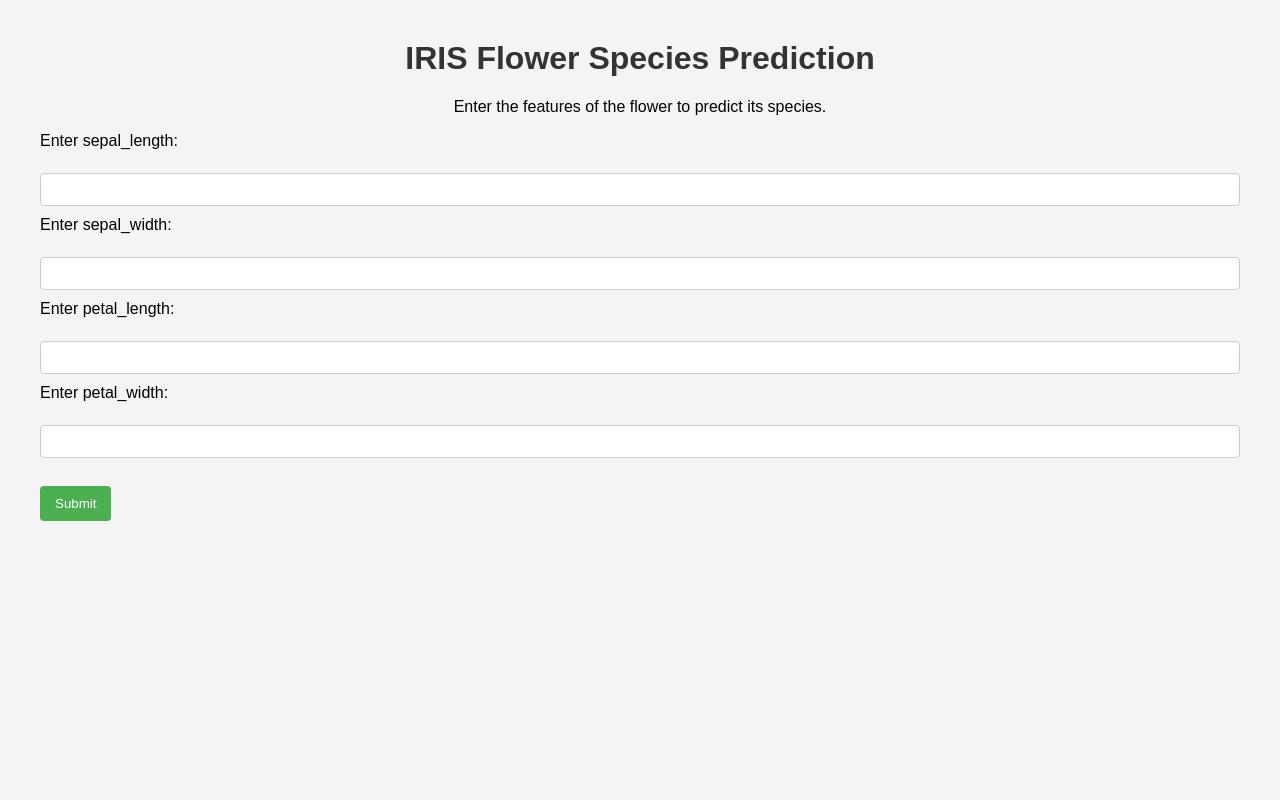
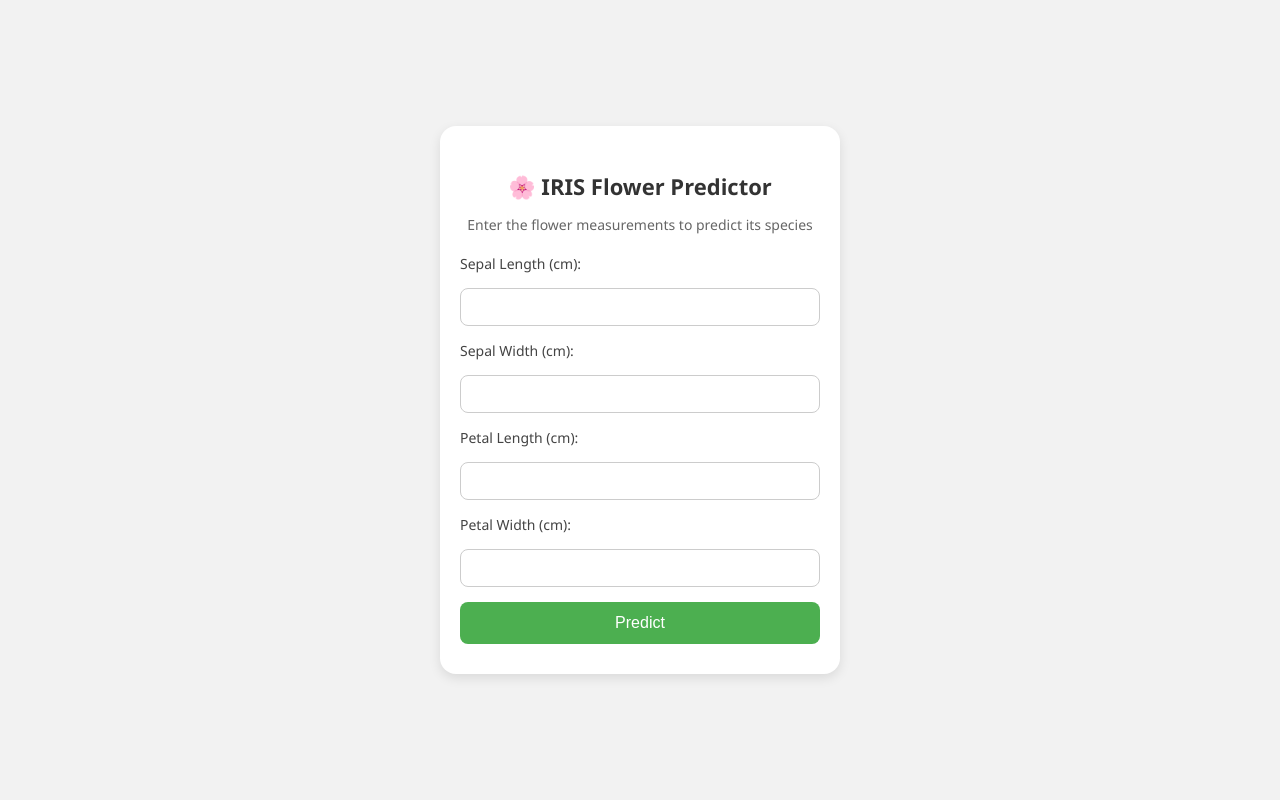
Before and after one commit to panesar880-svg/nvrpghuman, a Flask app: page / in a window 1280 px wide. Run offline with Flask 3, Linux system fonts and the light colour scheme.

Commit message:
Update index.html

```diff
--- a/templates/index.html
+++ b/templates/index.html
@@ -1,86 +1,141 @@
-<html>
+<!DOCTYPE html>
+<html lang="en">
 <head>
+    <meta charset="UTF-8">
     <title>Iris Flower Prediction</title>
+    <meta name="viewport" content="width=device-width, initial-scale=1.0">
 
     <style>
+        * {
+            box-sizing: border-box;
+        }
+
         body {
-            font-family: Arial, sans-serif;
-            margin: 20px;
-            padding: 20px;
-            background-color: #f4f4f4;
+            font-family: 'Segoe UI', Tahoma, Geneva, Verdana, sans-serif;
+            margin: 0;
+            padding: 0;
+            background-color: #f2f2f2;
+            display: flex;
+            justify-content: center;
+            align-items: center;
+            min-height: 100vh;
         }
+
+        .container {
+            background-color: #ffffff;
+            padding: 30px 20px;
+            width: 90%;
+            max-width: 400px;
+            border-radius: 16px;
+            box-shadow: 0 4px 12px rgba(0, 0, 0, 0.1);
+            text-align: center;
+        }
+
         h1 {
-            color: #333;
+            font-size: 22px;
+            color: #333333;
+            margin-bottom: 10px;
         }
-        form {
+
+        p {
+            font-size: 14px;
+            color: #666666;
             margin-bottom: 20px;
         }
+
+        form {
+            display: flex;
+            flex-direction: column;
+            gap: 15px;
+        }
+
         label {
-            display: block;
-            margin-bottom: 5px;
+            text-align: left;
+            font-weight: 500;
+            color: #444444;
+            font-size: 14px;
         }
+
         input[type="text"] {
-            width: 100%;
-            padding: 8px;
-            margin-bottom: 10px;
+            padding: 10px;
+            font-size: 14px;
             border: 1px solid #ccc;
-            border-radius: 4px;
+            border-radius: 8px;
+            outline: none;
+            transition: border-color 0.2s ease;
         }
+
+        input[type="text"]:focus {
+            border-color: #4CAF50;
+        }
+
         input[type="submit"] {
             background-color: #4CAF50;
             color: white;
-            padding: 10px 15px;
+            padding: 12px;
+            font-size: 16px;
             border: none;
-            border-radius: 4px;
+            border-radius: 8px;
             cursor: pointer;
+            transition: background-color 0.3s ease;
         }
+
         input[type="submit"]:hover {
             background-color: #45a049;
         }
+
         .result {
             margin-top: 20px;
-            padding: 10px;
+            padding: 15px;
             background-color: #e7f3fe;
             border-left: 6px solid #2196F3;
+            border-radius: 8px;
         }
-        #cennter{
-            text-align: center;
+
+        img {
+            margin-top: 15px;
+            border-radius: 12px;
+            width: 100%;
+            max-width: 250px;
+            height: auto;
         }
     </style>
-
 </head>
 <body>
-   <div id="cennter"> <h1>IRIS Flower Species Prediction</h1>
-    <p>Enter the features of the flower to predict its species.</p> </div>
-<form action="/predict" method="post">
-    <label for="sepal_length">Enter sepal_length:</label>  <br>
-    <input type="text" name="sepal_length" required><br>
-    <label for="sepal_width">Enter sepal_width:</label>  <br>
-    <input type="text" name="sepal_width" required><br>
-    <label for="petal_length">Enter petal_length:</label>  <br>
-    <input type="text" name="petal_length" required><br>
-    <label for="petal_width">Enter petal_width:</label>  <br>
-    <input type="text" name="petal_width" required><br><br>
+    <div class="container">
+        <h1>🌸 IRIS Flower Predictor</h1>
+        <p>Enter the flower measurements to predict its species</p>
 
-    <input type="submit" value="Submit">
+        <form action="/predict" method="post">
+            <label for="sepal_length">Sepal Length (cm):</label>
+            <input type="text" name="sepal_length" required>
 
-</form>
+            <label for="sepal_width">Sepal Width (cm):</label>
+            <input type="text" name="sepal_width" required>
+
+            <label for="petal_length">Petal Length (cm):</label>
+            <input type="text" name="petal_length" required>
+
+            <label for="petal_width">Petal Width (cm):</label>
+            <input type="text" name="petal_width" required>
+
+            <input type="submit" value="Predict">
+        </form>
+
         {% if data %}
-            <h2>Prediction Result</h2>
-            <p>The predicted flower species is: <strong>{{ data }}</strong></p>
+            <div class="result">
+                <h3>Prediction Result</h3>
+                <p><strong>{{ data }}</strong></p>
+            </div>
+
+            {% if data=="setosa" %}
+                <img src="https://cdn-uploads.huggingface.co/production/uploads/6474405f90330355db146c76/iVXMOLPdx1ctqWnvnFED_.png" alt="IRIS SETOSA">
+            {% elif data=="versicolor" %}
+                <img src="https://cdn.glitch.global/8599b2d2-58ab-4d42-98f5-97fa4c6bad04/Iris%20versicolor.png?v=1680866854461" alt="IRIS VERSICOLOR">
+            {% elif data=="virginica" %}
+                <img src="https://cdn.glitch.global/8599b2d2-58ab-4d42-98f5-97fa4c6bad04/Iris%20Virginica.png?v=1680866857022" alt="IRIS VIRGINICA">
+            {% endif %}
         {% endif %}
-<center>
-        {% if data=="setosa" %}
-            <img src="https://cdn-uploads.huggingface.co/production/uploads/6474405f90330355db146c76/iVXMOLPdx1ctqWnvnFED_.png" alt="IRIS SETOSA" width="200" height="200">
-        {% elif data=="versicolor" %}
-            <img src="https://cdn.glitch.global/8599b2d2-58ab-4d42-98f5-97fa4c6bad04/Iris%20versicolor.png?v=1680866854461" alt="IRIS VERSICOLOR" width="200" height="200">
-        {% elif data=="virginica" %}
-            <img src="https://cdn.glitch.global/8599b2d2-58ab-4d42-98f5-97fa4c6bad04/Iris%20Virginica.png?v=1680866857022" alt="IRIS VIRGINICA" width="200" height="200">
-        {% endif %}
-  </center>
+    </div>
 </body>
-
-
-
-
 </html>
```
